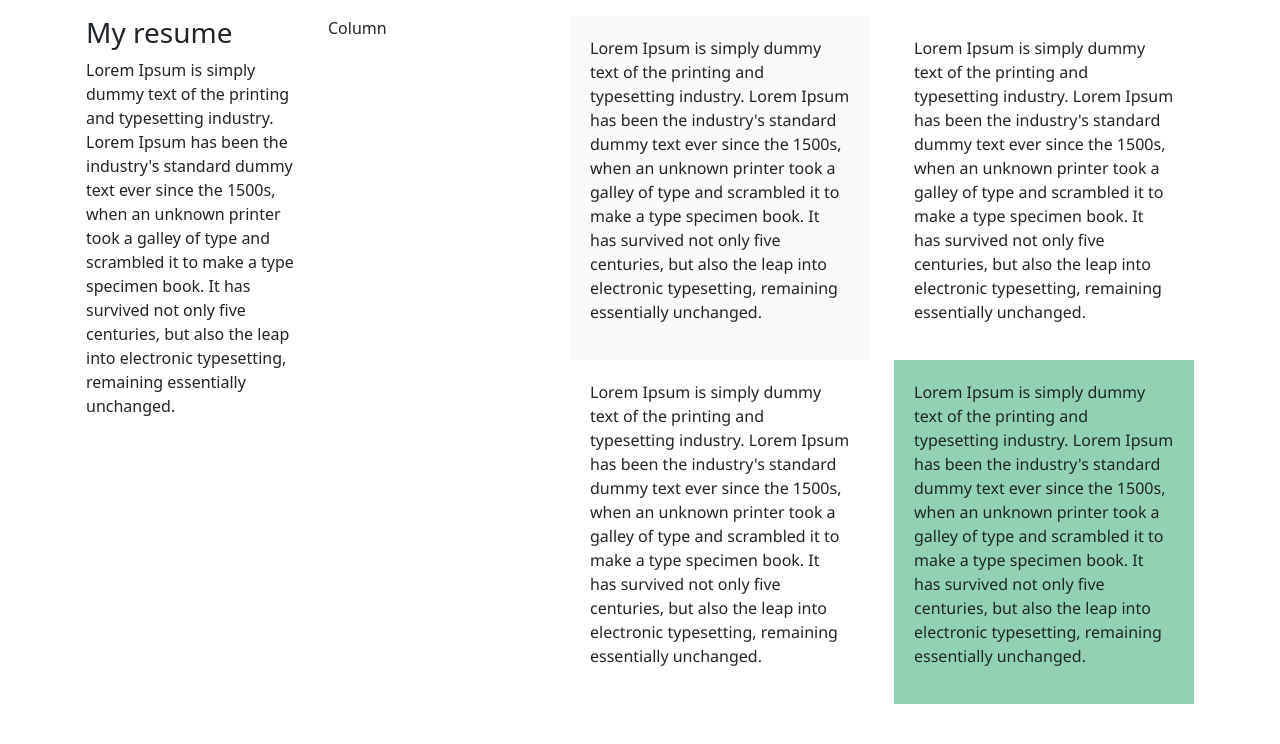
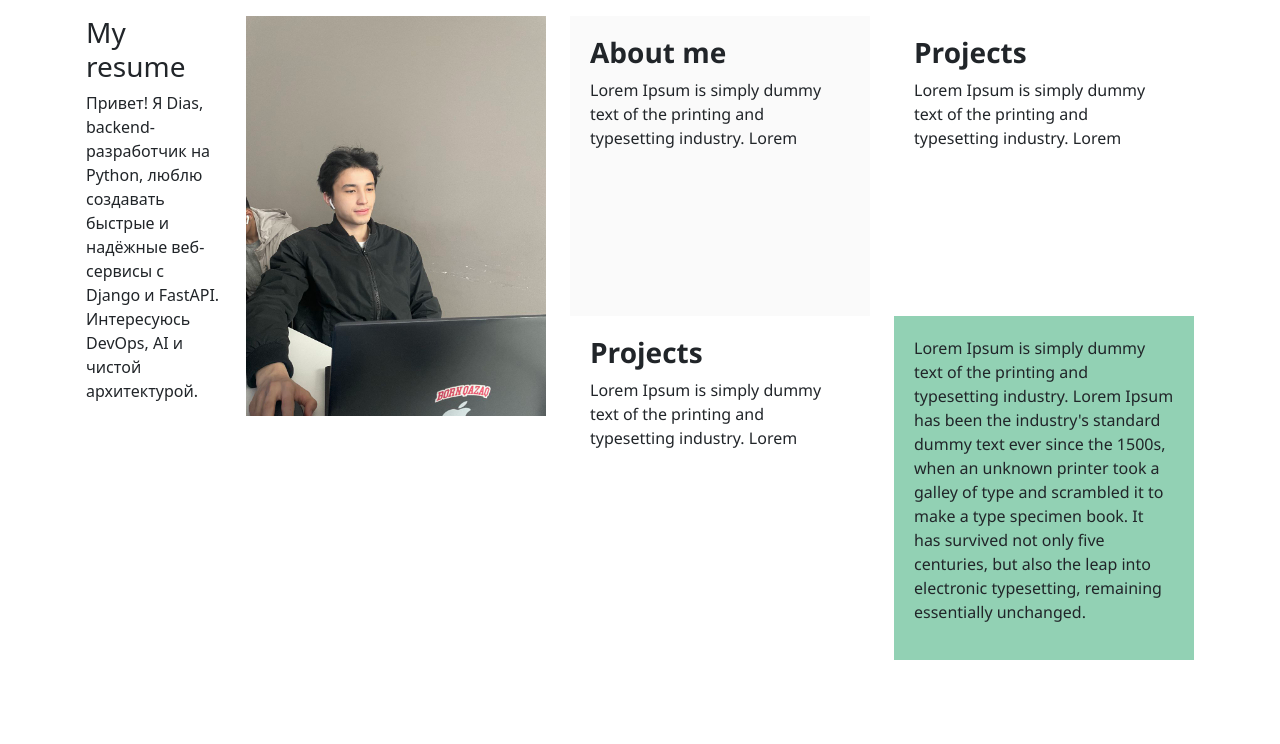
Before and after one commit to carrricode/my-profil, a Django app: page / in a window 1280 px wide. Shown: the part 56-800 px from the top of the page. Run offline with Django 5.2, Linux system fonts and the light colour scheme.

Commit message:
profile pic

```diff
--- a/profil/templates/profil/profile_page.html
+++ b/profil/templates/profil/profile_page.html
@@ -1,4 +1,6 @@
+
 {% extends "main.html" %}
+{% load static %}
 
 
 {% block content %}
@@ -8,41 +10,31 @@
   <div class="row gy-0">
     <div class="col">
       <h3>My resume</h3>
-      <p> Lorem Ipsum is simply dummy text of the printing and typesetting industry.
-         Lorem Ipsum has been the industry's standard dummy text ever since the 1500s,
-         when an unknown printer took a galley of type and scrambled it to make a type specimen book.
-          It has survived not only five centuries, but also the leap into electronic typesetting,
-          remaining essentially unchanged.</p>
+      <p> Привет! Я Dias, backend-разработчик на Python, люблю создавать быстрые и надёжные веб-сервисы с Django и FastAPI. Интересуюсь DevOps, AI и чистой архитектурой.</p>
 
     </div>
     <div class="col">
-      Column
+      <img src="{% static 'images/my_pic.jpg' %}" alt="My photo" width="300">
     </div>
     <div class="col">
       <div class="cube-design">
+        <h3><b>About me</b></h3>
             <p> Lorem Ipsum is simply dummy text of the printing and typesetting industry.
-         Lorem Ipsum has been the industry's standard dummy text ever since the 1500s,
-         when an unknown printer took a galley of type and scrambled it to make a type specimen book.
-          It has survived not only five centuries, but also the leap into electronic typesetting,
-          remaining essentially unchanged.</p>
+         Lorem </p>
           </div>
       <div class="cube-design1">
+             <h3><b>Projects</b></h3>
             <p> Lorem Ipsum is simply dummy text of the printing and typesetting industry.
-         Lorem Ipsum has been the industry's standard dummy text ever since the 1500s,
-         when an unknown printer took a galley of type and scrambled it to make a type specimen book.
-          It has survived not only five centuries, but also the leap into electronic typesetting,
-          remaining essentially unchanged.</p>
+         Lorem </p>
           </div>
     </div>
 
 
     <div class="col">
        <div class="cube-design2">
+            <h3><b>Projects</b></h3>
             <p> Lorem Ipsum is simply dummy text of the printing and typesetting industry.
-         Lorem Ipsum has been the industry's standard dummy text ever since the 1500s,
-         when an unknown printer took a galley of type and scrambled it to make a type specimen book.
-          It has survived not only five centuries, but also the leap into electronic typesetting,
-          remaining essentially unchanged.</p>
+         Lorem </p>
           </div>
       <div class="cube-design3">
             <p> Lorem Ipsum is simply dummy text of the printing and typesetting industry.
--- a/static/styles/style.css
+++ b/static/styles/style.css
@@ -4,7 +4,7 @@
       min-height: 300px;         /* минимальная высота */
              /* отступы снаружи (по центру) */
       padding: 20px;             /* внутренние отступы */
-      margin: 0 auto;
+      margin: 10 auto;
 
       /* --- Фон и рамка --- */
       background-color: #fafafa; /* светло-серый фон */
```
Also changed, not shown: static/images/my_pic.jpg (added).
